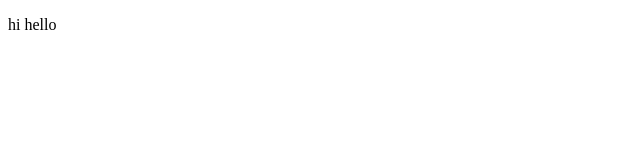
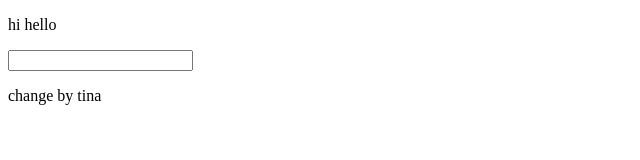
Before and after one commit to AmirPouyAsadi/hellonoobs, a plain HTML site: page footer.html in a window 1280 px wide. Shown: the whole page, without its empty margins (0-640 px from the left). Drawn offline with Linux system fonts and the light colour scheme.

Commit message:
'changebytina'

```diff
--- a/footer.html
+++ b/footer.html
@@ -12,5 +12,7 @@
             hi hello
         </p>
     </div>
+    <input type="text">
+    <p>change by tina</p>
 </body>
 </html>
```
